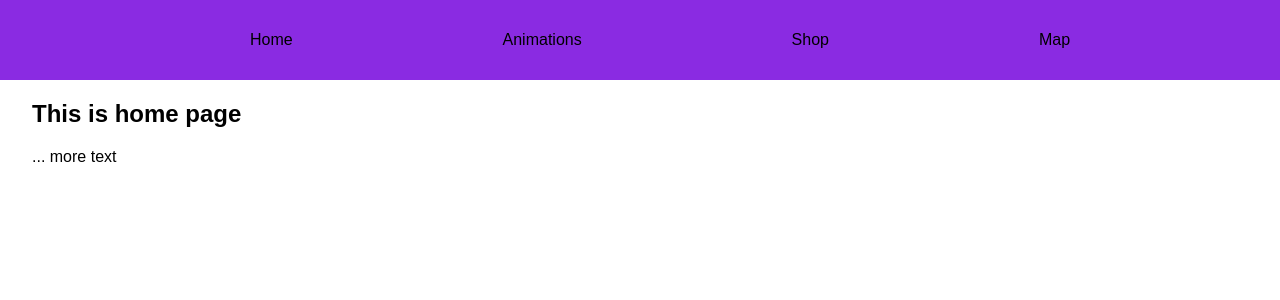
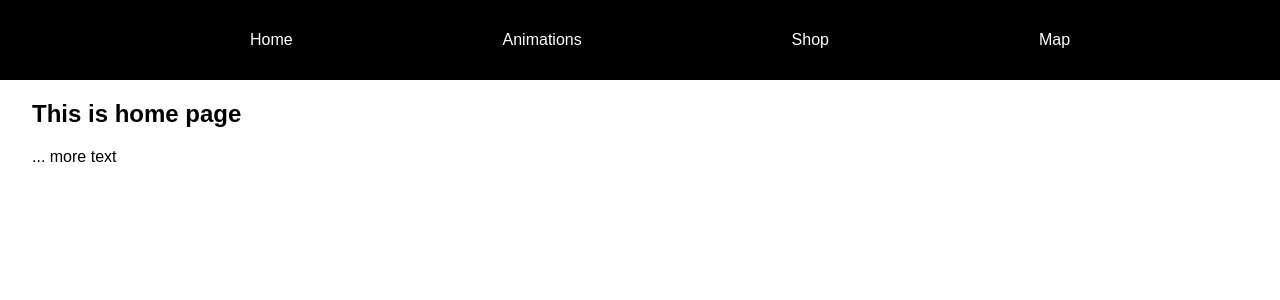
Before and after one commit to Tropicalize420/tropicalize-nextjs-app, a Next.js app: page / in a window 1280 px wide. Shown: the top 300 px of the page. Built offline with nearby package versions, Linux system fonts and the light colour scheme.

Commit message:
minor change

```diff
--- a/pages/api/hello.js
+++ /dev/null
@@ -1,5 +0,0 @@
-// Next.js API route support: https://nextjs.org/docs/api-routes/introduction
-
-export default function handler(req, res) {
-  res.status(200).json({ name: 'John Doe' })
-}
--- a/styles/Navbar.module.css
+++ b/styles/Navbar.module.css
@@ -1,6 +1,6 @@
 .navDiv {
   display: flex;
-  background-color: blueviolet;
+  background-color: rgb(0, 0, 0);
   height: 10vh;
   justify-content: center;
   align-items: center;
@@ -11,3 +11,7 @@
   flex-direction: row;
   justify-content: space-evenly;
 }
+
+.navUl > li {
+  color: rgb(255, 255, 255);
+}
```
Also changed, not shown: pages/shop.js (+15 -1 lines), pages/api/products/index.js (added).
